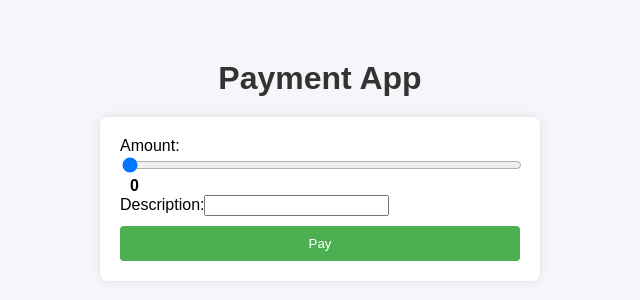
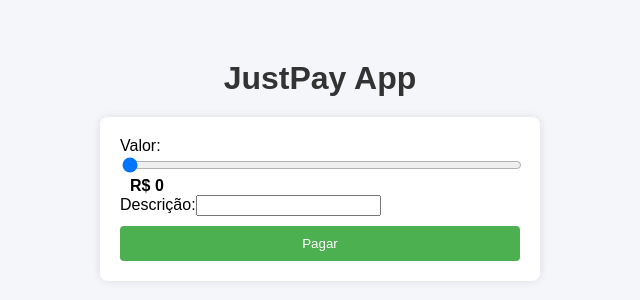
Before and after one commit to devEduardoLemos/payment-app, a React (Create React App) app: page / in a window 1280 px wide. Shown: the part 260-560 px from the top of the page, without its empty margins (320-960 px from the left). Built offline with nearby package versions, Linux system fonts and the light colour scheme.

Commit message:
translate to portuguese

```diff
--- a/src/App.js
+++ b/src/App.js
@@ -12,7 +12,7 @@ const App = () => {
 
   return (
     <div className="App">
-      <h1>Payment App</h1>
+      <h1>JustPay App</h1>
       <PaymentForm onPaymentSuccess={handlePaymentSuccess} />
       {paymentData && (
         <div>
--- a/src/components/PaymentForm.jsx
+++ b/src/components/PaymentForm.jsx
@@ -38,7 +38,7 @@ const PaymentForm = ({ onPaymentSuccess }) => {
   return (
     <form onSubmit={handleSubmit}>
       <div>
-        <label>Amount:</label>
+        <label>Valor:</label>
         <input
           type="range"
           min="0"
@@ -48,10 +48,10 @@ const PaymentForm = ({ onPaymentSuccess }) => {
           onChange={(e) => setAmount(e.target.value)}
           required
         />
-         <span> {amount}</span> {/* Real-time display of the amount */}
+         <span> R$ {amount}</span> {/* Real-time display of the amount */}
       </div>
       <div>
-        <label>Description:</label>
+        <label>Descrição:</label>
         <input
           type="text"
           value={description}
@@ -60,7 +60,7 @@ const PaymentForm = ({ onPaymentSuccess }) => {
         />
       </div>
       <button type="submit" disabled={loading}>
-        {loading ? 'Processing...' : 'Pay'}
+        {loading ? 'Processando...' : 'Pagar'}
       </button>
       {error && <p style={{ color: 'red' }}>{error}</p>}
     </form>
--- a/src/components/PaymentResult.jsx
+++ b/src/components/PaymentResult.jsx
@@ -24,18 +24,18 @@ const PaymentResult = ({ paymentData }) => {
   const handleCopy = async () => {
     try {
       await navigator.clipboard.writeText(pix);
-      setCopySuccess('Copied!');
-      setTimeout(() => setCopySuccess(''), 2000); // Clear message after 2 seconds
+      setCopySuccess('Copiado!');
+      setTimeout(() => setCopySuccess(''), 10000); // Clear message after 2 seconds
     } catch (err) {
-      setCopySuccess('Failed to copy!');
+      setCopySuccess('Falha ao copiar!');
     }
   };
 
   return (
     <div className="PaymentResult" ref={resultRef}>
-      <h2>Payment Successful!</h2>
-      <p><strong>Amount:</strong> {amount}</p>
-      <p><strong>Description:</strong> {description}</p>
+      <h2>QRCODE Gerado!</h2>
+      <p><strong>Valor:</strong> {amount}</p>
+      <p><strong>Descrição:</strong> {description}</p>
       <p className='pixlabel'><strong>Pix copia e cola:</strong></p>
       <div className="pixcopypaste">
         <p>{pix}</p>
```
